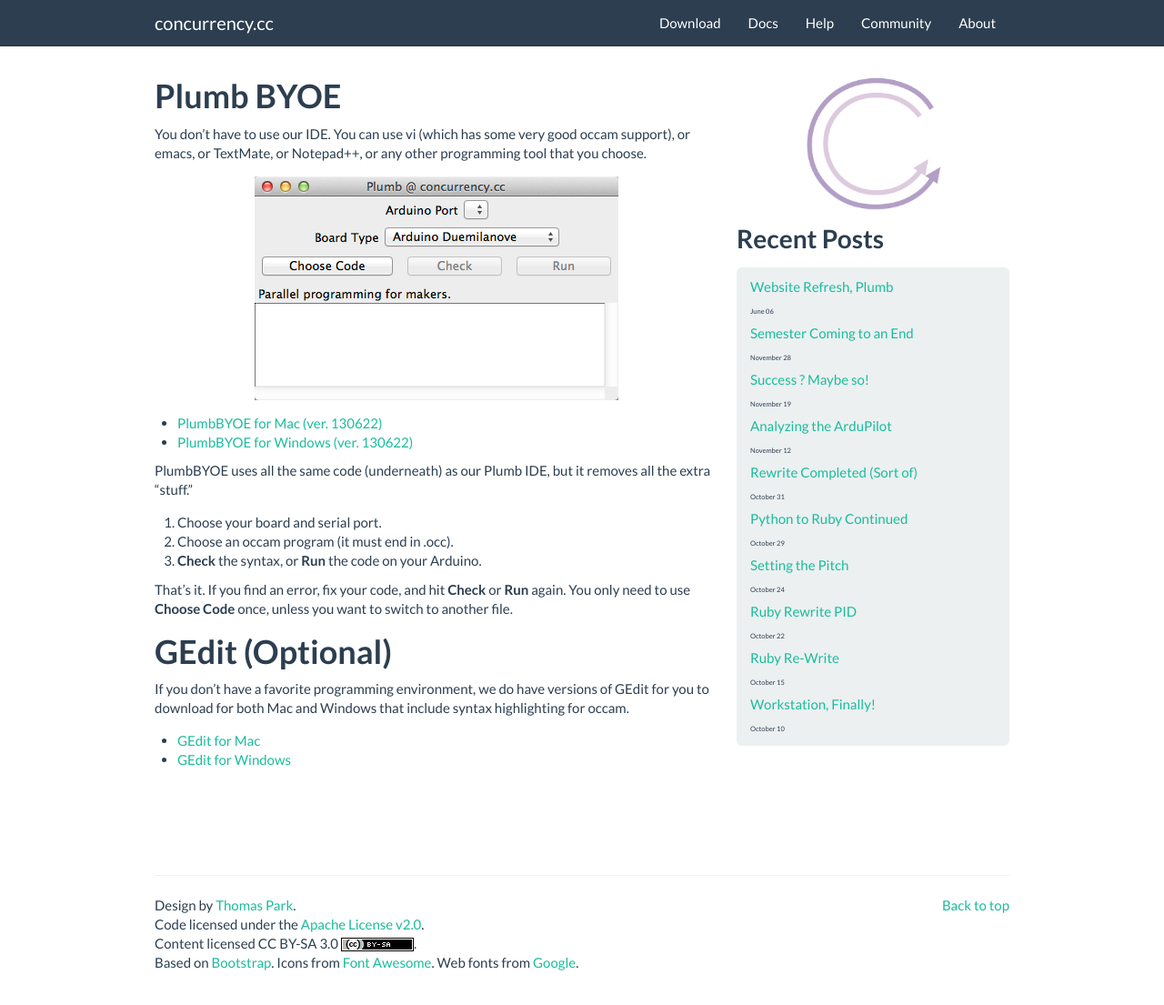
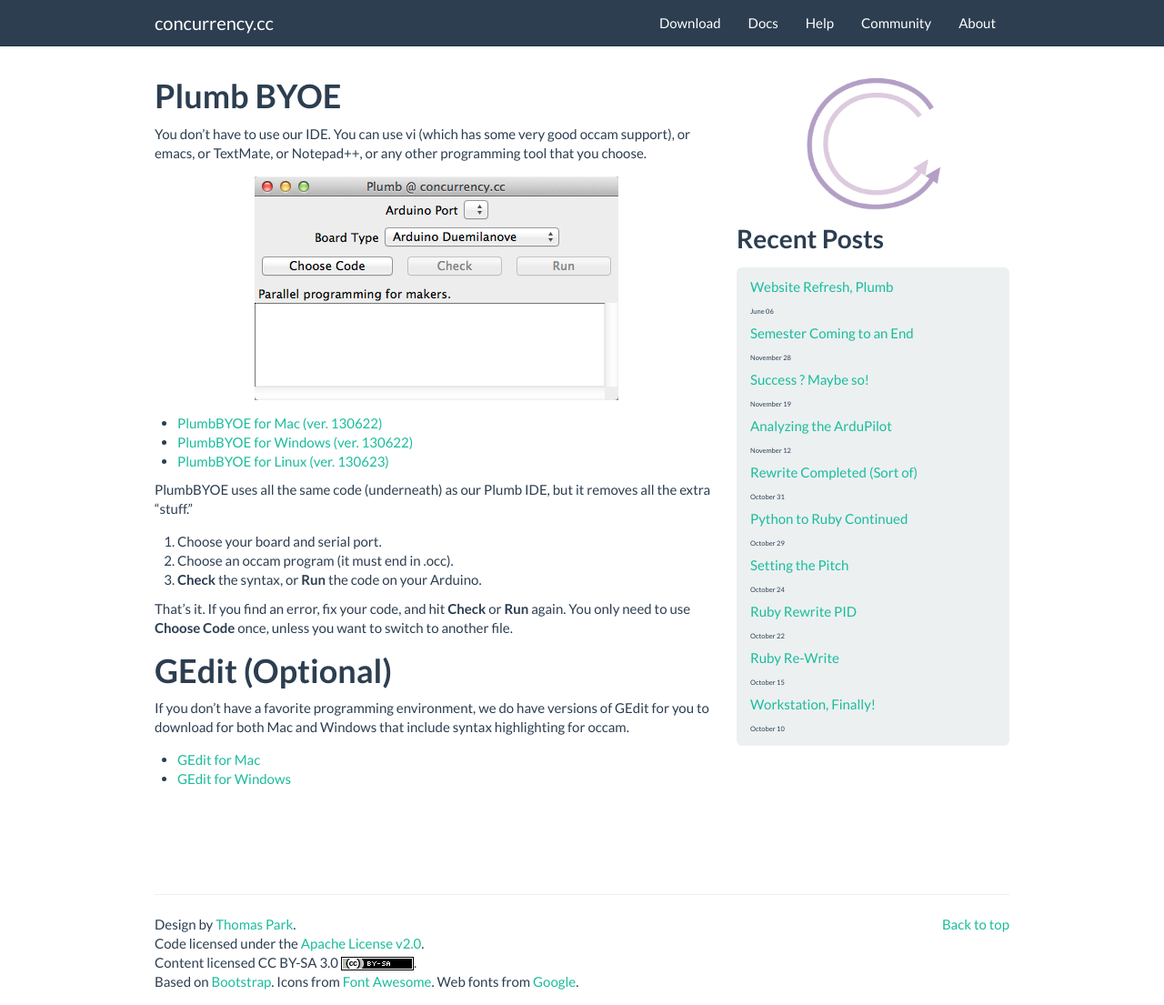
Before and after one commit to concurrency/concurrency.github.com, a Jekyll site: the page built from docs/bring-your-own-editor.md, in a window 1280 px wide and 1105 px high. Shown: the whole window at 91% size. Built offline with Jekyll 4.4.1, drawn with Linux system fonts in a browser that asks for light colours; nearby versions of some CDN libraries; library files that are not in the unit come from our copies.

Commit message:
Linux build server was a day ahead.

```diff
--- a/docs/bring-your-own-editor.md
+++ b/docs/bring-your-own-editor.md
@@ -14,14 +14,11 @@
 
 * [PlumbBYOE for Mac (ver. 130622)][mac-plumbbyoe]
 * [PlumbBYOE for Windows (ver. 130622)][windows-plumbbyoe]
-
-{% comment %}
-* [PlumbBYOE for Linux (ver. 130622)][linux-plumbbyoe]
-{% endcomment %}
+* [PlumbBYOE for Linux (ver. 130623)][linux-plumbbyoe]
 
 [mac-plumbbyoe]: http://jadud.com/downloads/plumb/PlumbBYOE-20130622.dmg
 [windows-plumbbyoe]: http://jadud.com/downloads/plumb/PlumbBOYE-20130622.zip
-[linux-plumbbyoe]: http://jadud.com/downloads/plumb/PlumbBYOE-20130622.tar.gz
+[linux-plumbbyoe]: http://jadud.com/downloads/plumb/PlumbBYOE-20130623.tar.gz
 
 
 
```
Also changed, not shown: downloads/index.md (+2 -2 lines).
